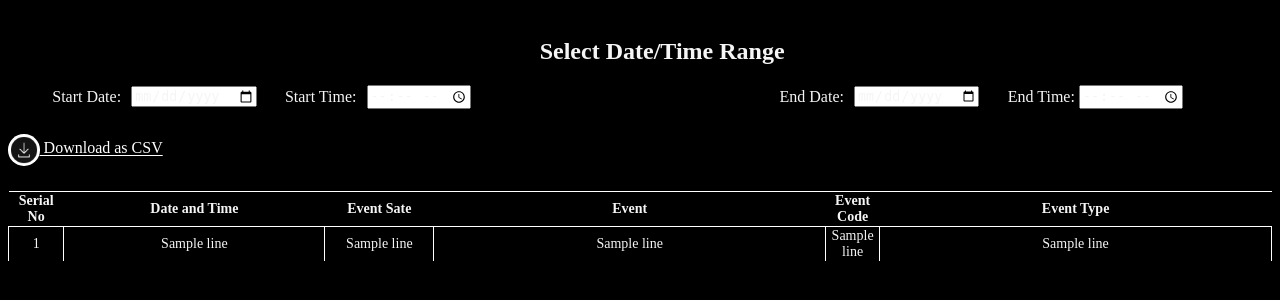
After one commit to Bipin2005-dev/ProLogger, a Flask app: template templates/table.html in a window 1280 px wide. The commit adds this page. Shown: the top 300 px of the page. Run offline with Flask 3, Linux system fonts and the light colour scheme; the template is opened without the code that fills it: most values are stand-ins (such as "Sample title", 1, 10 or a date in 2020).

Commit message:
Basic ewebsite design for index and tables page, as well as a mostly connected website

```diff
--- a/app.py
+++ b/app.py
@@ -2,6 +2,7 @@ from flask import Flask, render_template, jsonify, redirect, url_for, send_from_
 from flask import request
 import subprocess
 import time
+import numpy as np
 
 app = Flask("ProLogger")
 
@@ -11,7 +12,6 @@ def home():
 
 @app.route('/fileProcess', methods=['POST'])
 def fileUpload():
-    render_template('processing.html', event="loading")
     file = request.files['raw-log']
     if file:
         file.save('./temp/uploadedFile.log')
@@ -19,7 +19,7 @@ def fileUpload():
         subprocess.run(["python3 ./scripts/plotter.py ./temp/processedUpload.log ./temp/output_plots/"],shell=True)
     else:
         return render_template('processing.html', event="error")
-    return redirect(url_for('analytics'))
+    return redirect(url_for('table'))
 
 @app.route('/analytics', methods=['GET'])
 def analytics():
@@ -29,6 +29,10 @@ def analytics():
 def temp(filename: str):
     return send_from_directory('temp', filename)
 
+@app.route('/table', methods=['GET'])
+def table():
+    tokenized_lines = np.loadtxt('temp/processedUpload.log', delimiter=',', skiprows=1, dtype=object)
+    return render_template('table.html', tokens = tokenized_lines)
 
 if __name__ == '__main__':
     app.run(debug=True)
--- /dev/null
+++ b/static/css/table_styles.css
@@ -0,0 +1,95 @@
+* {
+	color: whitesmoke;
+}
+
+body {
+	background-color: black;
+	align-items: center;
+}
+
+table {
+	align-items: center;
+	border-collapse: collapse;
+	font-size: 14px;
+	margin-top: 2%;
+}
+
+tbody tr:nth-child(even){
+	background-color: rgb(50, 50, 50);
+}
+
+th {
+	border-bottom: 1px solid white;
+	border-top: 1px solid white;
+	text-align: center;
+}
+
+td {
+	text-align: center;
+	border-left: 1px solid white;
+	border-right: 1px solid white;
+}
+
+.sl-no {
+	width: 2%;
+}
+
+.date-time {
+	width: 12%;
+}
+
+.event-state {
+	width: 5%;
+}
+.event {
+	width: 18%;
+}
+.event-code {
+	width: 1%;
+}
+.event-type {
+	width: 18%;
+}
+
+#download-button {
+	color: white;
+}
+
+#download-button img {
+	height: 2.5%;
+	width: 2.5%;
+	border-radius: 50%;
+	vertical-align: middle;
+}
+
+.download {
+	display: flex;
+	flex-direction: column;
+	gap: 12px;
+	width: 100%;
+}
+
+form h2 {
+	text-align: center;
+}
+
+form {
+	margin-top: 3%;
+	margin-bottom: 2%;
+	margin-left: 3.5%;
+}
+
+#start-date {
+	margin-left: 0.5%;
+	margin-right: 2%;
+}
+
+#start-time {
+	margin-left: 0.5%;
+	margin-right: 25%;
+}
+
+#end-date {
+	margin-left: 0.5%;
+	margin-right: 2%;
+}
--- /dev/null
+++ b/templates/table.html
@@ -0,0 +1,49 @@
+{% extends 'base.html' %}
+
+{% block head %}
+	<link rel="stylesheet" href= "{{ url_for('static', filename='css/table_styles.css') }}?v=1">
+	<title>Table</title>
+{% endblock %}
+
+{% block body %}
+	<form>
+		<h2>Select Date/Time Range</h2>
+		<label for="start-date">Start Date: </label>
+		<input id="start-date" name="start-date" type="date">
+		<label for="start-time">Start Time: </label>
+		<input id="start-time" name="start-time" type="time">
+		<label for="end-date">End Date: </label>
+		<input id="end-date" name="end-date" type="date">
+		<label for="end-time">End Time: </label>
+		<input id="end-time" name="end-time" type="time">
+
+	</form>
+	<div class="download">
+		<a href="temp/processedUpload.log" id="download-button">
+			<img src="{{ url_for('static', filename="images/download-btn.avif") }}" alt="(Download)"> Download as CSV
+		</a>
+	</div>
+	<table>
+		<thead>
+			<th>Serial No</th>
+			<th>Date and Time</th>
+			<th>Event Sate</th>
+			<th>Event</th>
+			<th>Event Code</th>
+			<th>Event Type</th>
+		</thead>
+		<tbody>
+		{% for line in tokens %}
+			<tr>
+				<td class="sl-no">{{line[0]}}</td>
+				<td class="date-time">{{line[1]}}</td>
+				<td class="event-state">{{line[2]}}</td>
+				<td class="event">{{line[3]}}</td>
+				<td class="event-code">{{line[4]}}</td>
+				<td class="event-type">{{line[5]}}</td>
+			</tr>
+		{% endfor %}
+		</tbody>
+	</table>
+
+{% endblock %}
```
Also changed, not shown: scripts/plotter.py (+4 -3 lines), static/css/index.css (added, +57 -0 lines), templates/index.html (+11 -2 lines), static/images/background.png (added), static/images/download-btn.avif (added), static/images/next.png (added), 4 other files.
